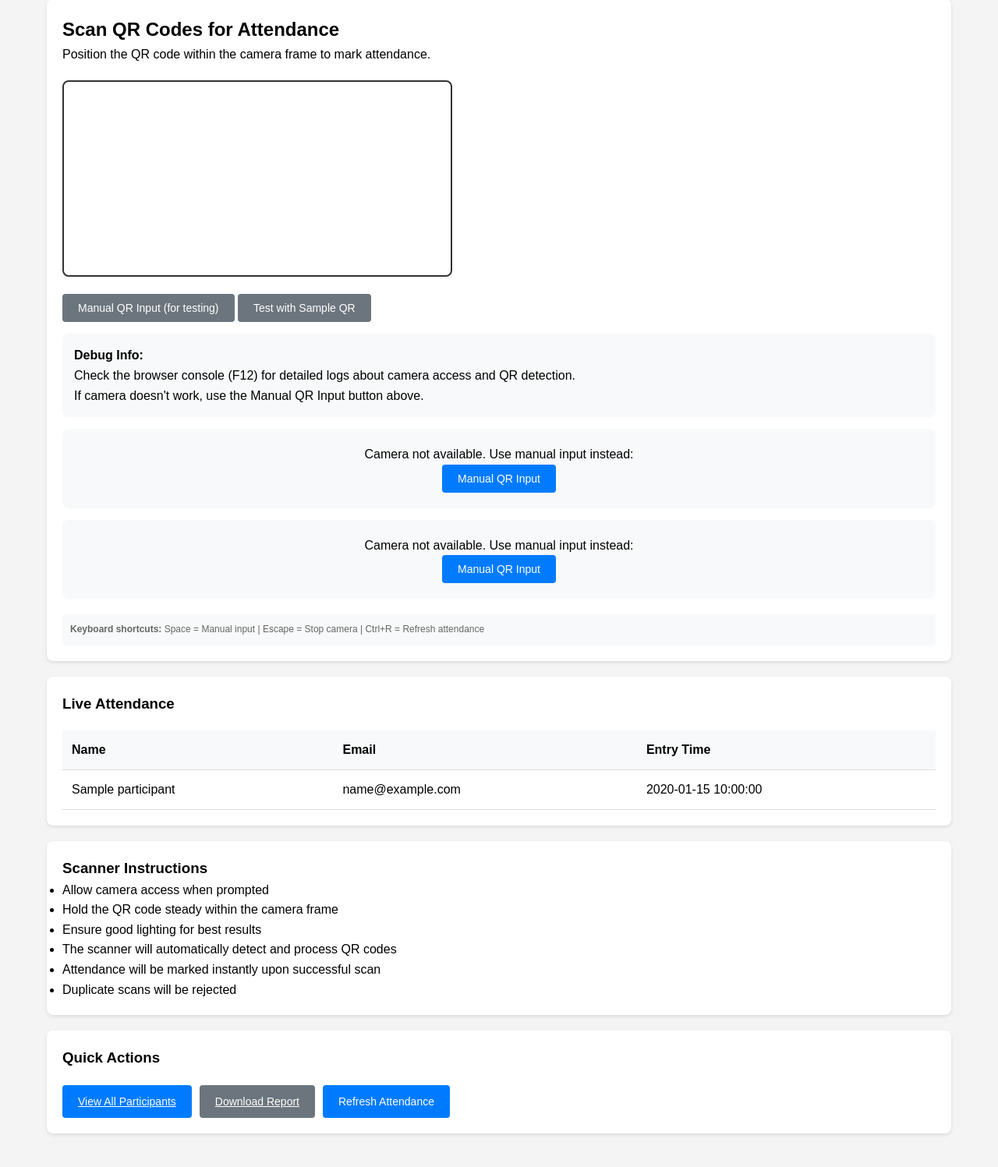
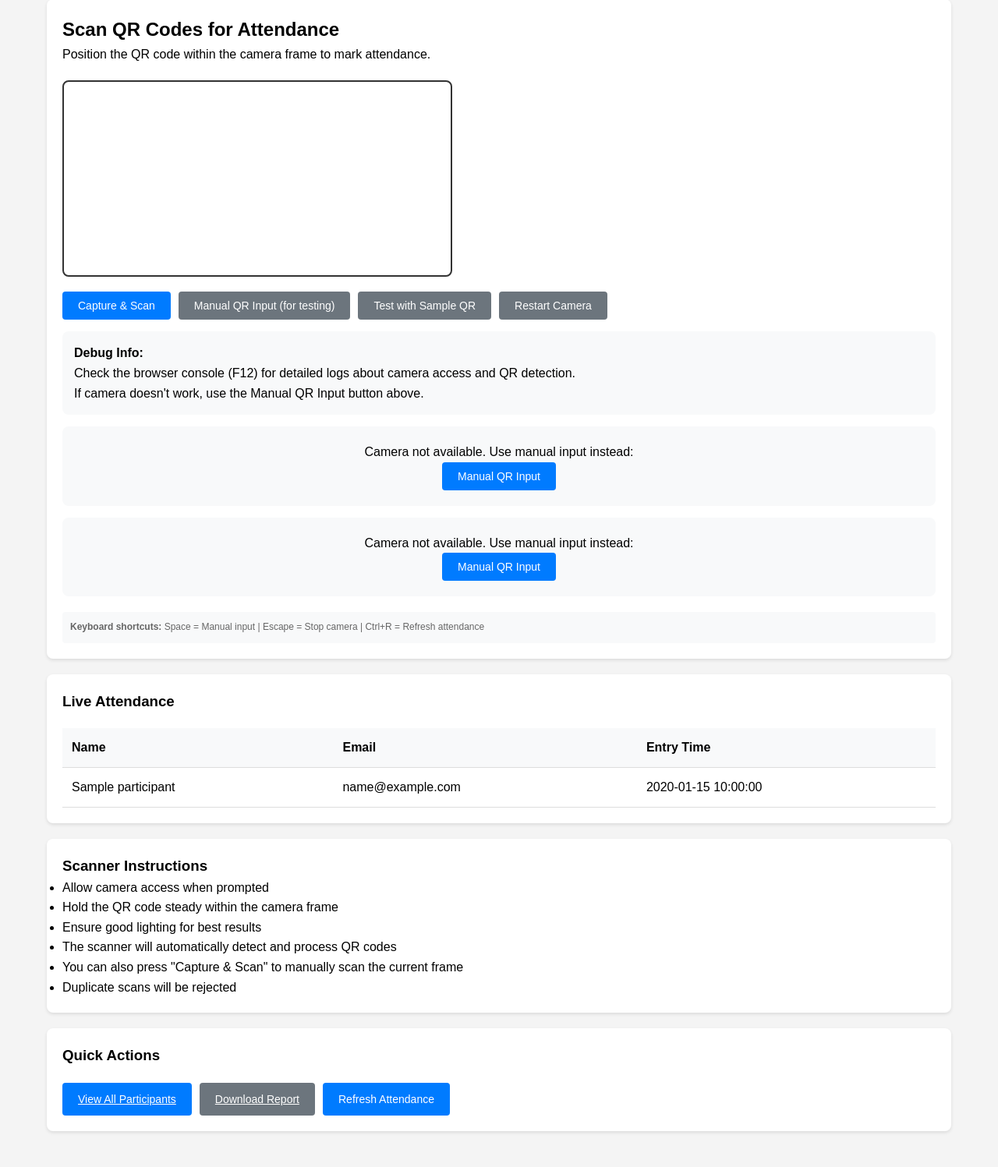
Before and after one commit to Athrv-DxT/QR-Attendance-System, a Flask app: page /scan in a window 1280 px wide. Shown: the part 190-1687 px from the top of the page at 78% size. Run offline with Flask 3, Linux system fonts and the light colour scheme; tables that the repository leaves empty hold one stand-in row (values such as "Sample post").

Commit message:
Scan UX: add Capture & Scan button; implement on-demand frame capture (jsQR+ZXing)

```diff
--- a/static/js/script.js
+++ b/static/js/script.js
@@ -850,3 +850,39 @@
                 console.error('Error loading attendance list.');
             });
         }
+
+function captureAndScan() {
+    const video = document.getElementById('qr-video');
+    if (!video || video.readyState !== video.HAVE_ENOUGH_DATA) {
+        showScanResult('Camera not ready. Try again in a moment.', false);
+        return;
+    }
+
+    const canvas = document.createElement('canvas');
+    const ctx = canvas.getContext('2d');
+    canvas.width = video.videoWidth || 640;
+    canvas.height = video.videoHeight || 480;
+    ctx.drawImage(video, 0, 0, canvas.width, canvas.height);
+
+    const imageData = ctx.getImageData(0, 0, canvas.width, canvas.height);
+
+    // Try jsQR first
+    detectQRFromImageData(imageData)
+        .then(code => {
+            if (code) {
+                handleQRScan(code);
+                return;
+            }
+            // Fallback to ZXing from canvas
+            return detectQRWithZXing(canvas).then(z => {
+                if (z) {
+                    handleQRScan(z);
+                } else {
+                    showScanResult('No QR detected in captured frame. Try holding closer and steady.', false);
+                }
+            });
+        })
+        .catch(() => {
+            showScanResult('Scan failed. Try again.', false);
+        });
+}
--- a/templates/scan.html
+++ b/templates/scan.html
@@ -25,12 +25,14 @@
             <div id="scanner-container">
                 <video id="qr-video" autoplay muted playsinline></video>
 
-                <div id="scan-result" class="scan-result"></div>
-
-                <div style="margin-top: 15px;">
+                <div style="margin-top: 12px; display: flex; gap: 10px; flex-wrap: wrap;">
+                    <button id="capture-btn" onclick="captureAndScan()" class="btn">Capture & Scan</button>
                     <button onclick="manualQRInput()" class="btn btn-secondary">Manual QR Input (for testing)</button>
                     <button onclick="testQRCode()" class="btn btn-secondary">Test with Sample QR</button>
+                    <button onclick="restartCamera()" class="btn btn-secondary">Restart Camera</button>
                 </div>
+
+                <div id="scan-result" class="scan-result"></div>
 
                 <div style="margin-top: 15px; padding: 15px; background: #f8f9fa; border-radius: 8px;">
                     <h4>Debug Info:</h4>
@@ -65,7 +67,7 @@
                 <li>Hold the QR code steady within the camera frame</li>
                 <li>Ensure good lighting for best results</li>
                 <li>The scanner will automatically detect and process QR codes</li>
-                <li>Attendance will be marked instantly upon successful scan</li>
+                <li>You can also press "Capture & Scan" to manually scan the current frame</li>
                 <li>Duplicate scans will be rejected</li>
             </ul>
         </div>
```
